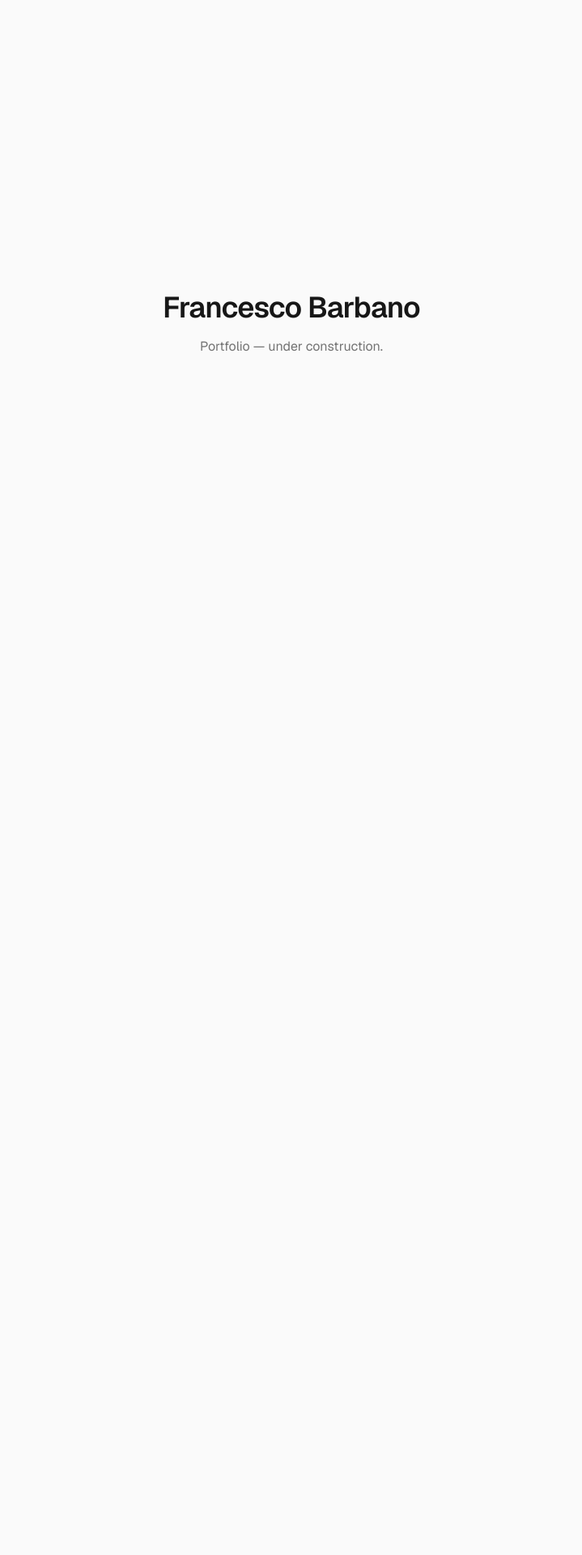
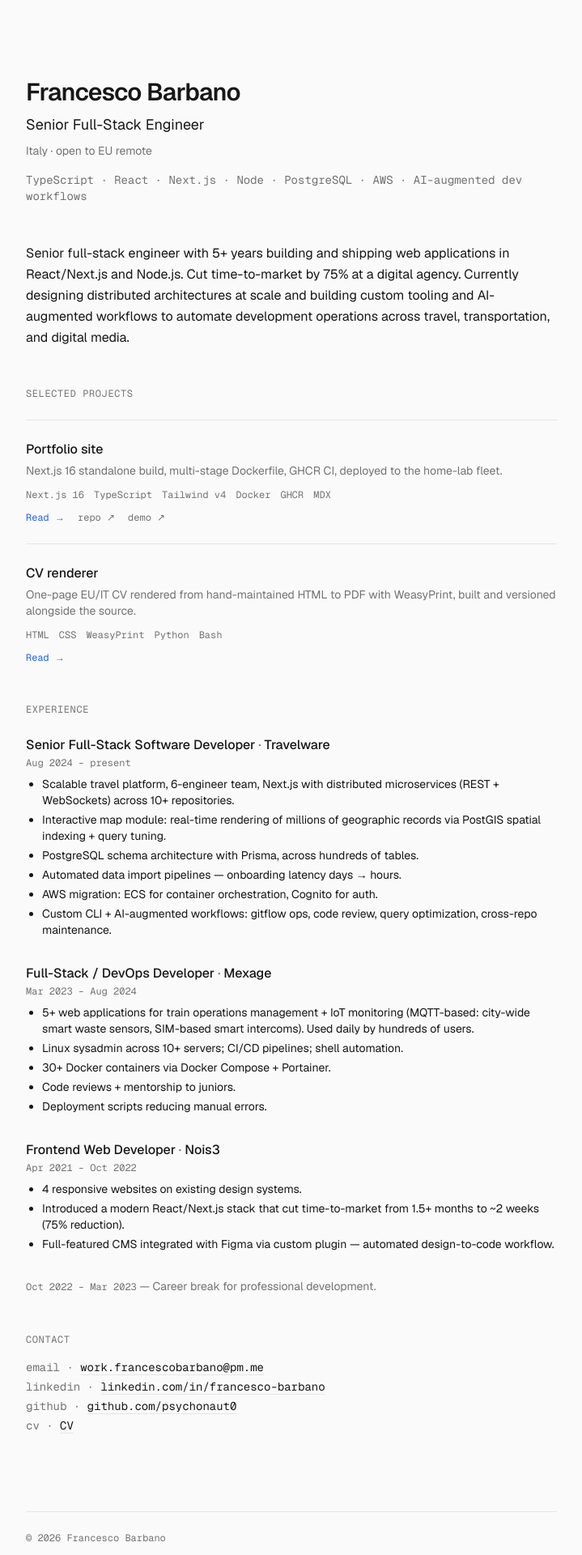
Before and after one commit to psychonaut0/portfolio, a Next.js app: page / in a window 1280 px wide. Shown: the top 1920 px of the page at 81% size, without its empty margins (280-999 px from the left). Before the commit the page ends 800 px from the top, so only its background shows below. Built offline with nearby package versions, Linux system fonts and the light colour scheme.

Commit message:
feat(home): compose / from profile and featured projects

```diff
--- a/app/page.tsx
+++ b/app/page.tsx
@@ -1,10 +1,49 @@
+import { Hero } from "@/components/hero";
+import { ProfileStatement } from "@/components/profile-statement";
+import { ProjectCard } from "@/components/project-card";
+import { ExperienceList } from "@/components/experience-list";
+import { ContactList } from "@/components/contact-list";
+import { Footer } from "@/components/footer";
+import { profile } from "@/content/profile";
+import { listFeaturedProjects } from "@/lib/content/projects";
+
 export default function Home() {
+  const featured = listFeaturedProjects();
   return (
-    <main className="min-h-screen flex items-center justify-center p-8">
-      <div className="text-center">
-        <h1 className="text-4xl font-semibold tracking-tight">Francesco Barbano</h1>
-        <p className="mt-4 text-neutral-500">Portfolio — under construction.</p>
-      </div>
+    <main className="mx-auto w-full max-w-[720px] px-6 md:px-8 py-16 md:py-24 space-y-12">
+      <Hero
+        name={profile.name}
+        roleLabel={profile.roleLabel}
+        location={profile.location}
+        stackLine={profile.stackLine}
+      />
+      <ProfileStatement>{profile.profileStatement}</ProfileStatement>
+      <section aria-labelledby="projects-heading" className="space-y-6">
+        <h2 id="projects-heading" className="text-xs font-mono uppercase tracking-wider text-muted">
+          Selected projects
+        </h2>
+        <div className="space-y-6">
+          {featured.map((p) => (
+            <ProjectCard key={p.slug} project={p} />
+          ))}
+        </div>
+      </section>
+      <section aria-labelledby="experience-heading" className="space-y-6">
+        <h2 id="experience-heading" className="text-xs font-mono uppercase tracking-wider text-muted">
+          Experience
+        </h2>
+        <ExperienceList
+          entries={profile.experience}
+          careerBreaks={profile.careerBreaks}
+        />
+      </section>
+      <section aria-labelledby="contact-heading" className="space-y-4">
+        <h2 id="contact-heading" className="text-xs font-mono uppercase tracking-wider text-muted">
+          Contact
+        </h2>
+        <ContactList links={profile.links} />
+      </section>
+      <Footer />
     </main>
   );
 }
```
